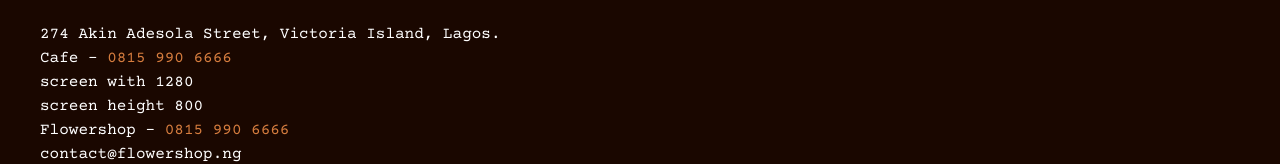
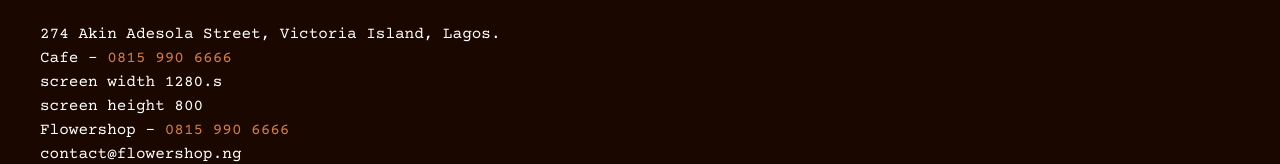
Before and after one commit to ayoashy/Flowershop, a React (Create React App) app: page / in a window 1280 px wide. Shown: the part 3050-3214 px from the top of the page. Built offline with nearby package versions, Linux system fonts and the light colour scheme.

Commit message:
fic lint error

```diff
--- a/src/components/Footer.tsx
+++ b/src/components/Footer.tsx
@@ -32,7 +32,7 @@
         <h1>
           Cafe - <span className='text-footerBtn'>0815 990 6666</span>
         </h1>
-        <p>screen with {window.innerWidth}</p>
+        <p>screen width {window.innerWidth}.s</p>
         <p>screen height {window.innerHeight}</p>
         <h1>
           Flowershop - <span className='text-footerBtn'>0815 990 6666</span>
```
